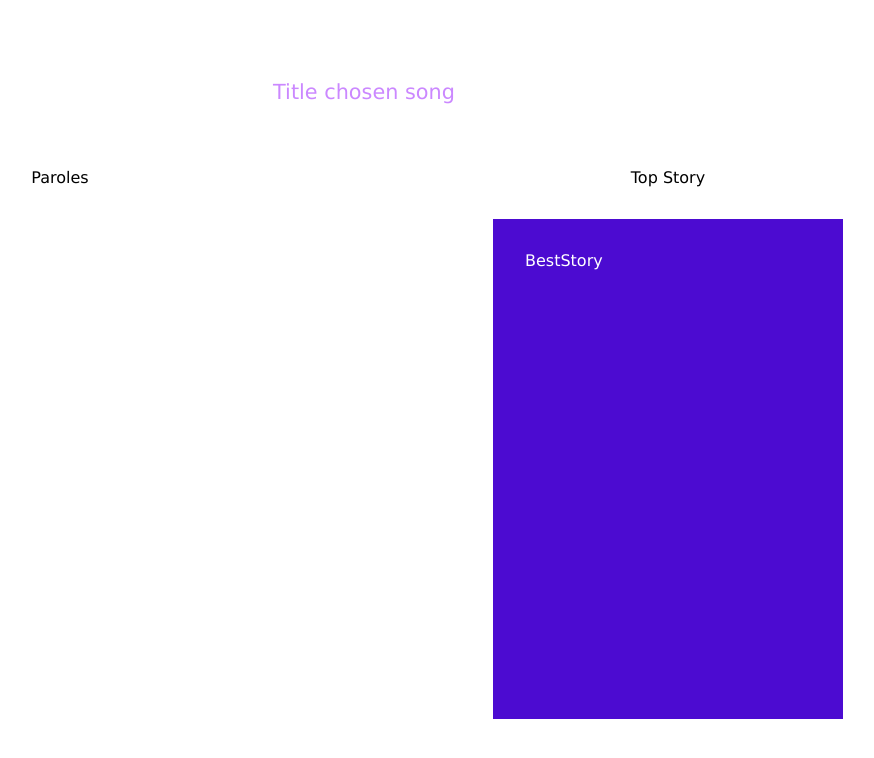
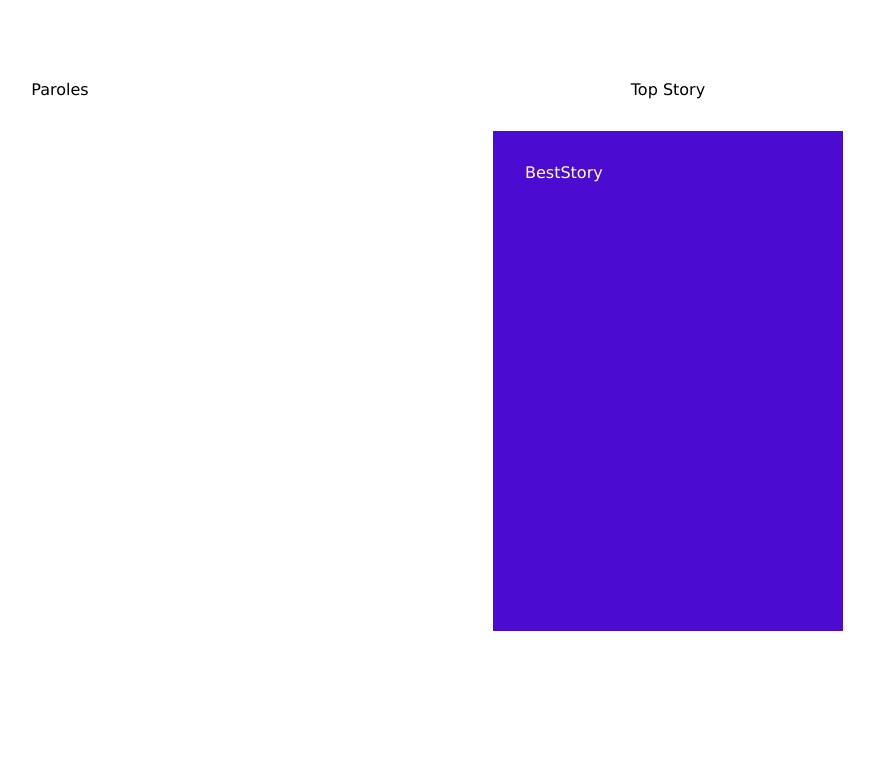
Before and after one commit to Francescosaverio1989/Flow, a React (Create React App) app: page /Lyrics in a window 1280 px wide. Shown: the top 758 px of the page, without its empty margins (276-1150 px from the left). Built offline with nearby package versions, Linux system fonts and the light colour scheme; no server answers.

Commit message:
linked chosen single to lyrics page

```diff
--- a/src/components/album/Album.jsx
+++ b/src/components/album/Album.jsx
@@ -41,10 +41,7 @@ export const Album = ({artist, album, setChosenSingle, handleSingleChoice}) => {
                 {/* <p>wiki : {album.wiki.key=(content)}</p> */}
                 {/* released */}
               </div>
-
             </div>
-
-
 
             <div className="single-tracks">
               {chosenAlbum.tracks.track.map((song, index) => {
--- a/src/components/albumpage/AlbumPage.jsx
+++ b/src/components/albumpage/AlbumPage.jsx
@@ -19,6 +19,9 @@ const AlbumPage = () => {
         setChosenSingle(e.target.value);
     }
 
+    console.log("chosen single is:")
+    console.log(chosenSingle)
+
     return (
         <div>
             <ResultsAlbums artist={artist} album={album}/>
--- a/src/lyrics/Lyrics.jsx
+++ b/src/lyrics/Lyrics.jsx
@@ -3,7 +3,7 @@ import React from 'react'
 import axios from 'axios'
 import "./Lyrics.css"
 
-const Lyrics = () => {
+const Lyrics = ({chosenSingle}) => {
     const [lyricsMusics, setLyricsMusics] = useState("")
 
     const getLyricsFromApi= () => {
@@ -18,7 +18,7 @@ const Lyrics = () => {
 
     return (
         <section className="lyrics-countainer">
-            <h1>Title chosen song</h1>
+            <h1>{chosenSingle}</h1>
             <div className="lyrics-and-story">
                 <div>
                     <h4>Paroles</h4>
```
